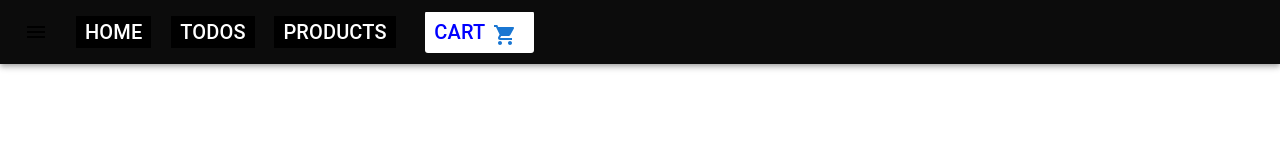
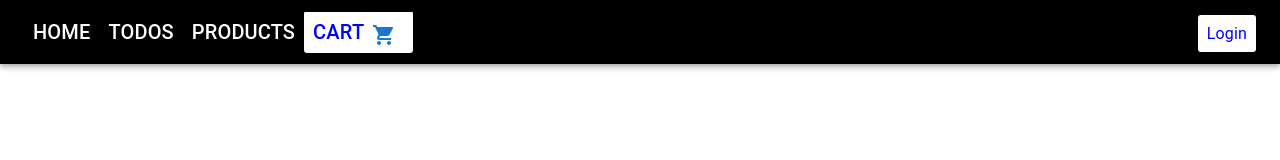
Before and after one commit to jawaharBala/E-Commerce-Project-React-MUI, a React (Create React App) app: page /cart in a window 1280 px wide. Shown: the top 160 px of the page. Built offline with nearby package versions, Linux system fonts and the light colour scheme; no server answers.

Commit message:
Api integration bug fixes

```diff
--- a/src/App.css
+++ b/src/App.css
@@ -1,7 +1,7 @@
-.App {
+/* .App {
   text-align: center;
   background-color: rgb(12, 12, 12);
   justify-content: center;
   display: flex;
 
-}
+} */
--- a/src/App.js
+++ b/src/App.js
@@ -25,20 +25,23 @@ function App() {
   }, []);
 
   useEffect(() => {
-    ProductUtils.cartCount(cart,setCount);
     postCart(cart);
+  }, [cart && count]);
+
+  useEffect(() => {
+    ProductUtils.cartCount(cart, setCount);
   }, [cart]);
 
   const getProducts = async () => {
     setLoading(true);
     try {
       const response = await axios.get("https://fakestoreapi.com/products");
-      setLoading(false);
       setProducts(
         response.data.map((elem) => {
           return { ...elem, cart: 1 };
         })
       );
+      setLoading(false);
     } catch (error) {
       console.log(error);
       setLoading(false);
@@ -53,18 +56,18 @@ function App() {
           "https://reacttodo-team-default-rtdb.firebaseio.com/cart.json",
           JSON.stringify(cart)
         )
-        .then((response) => console.log("put", response.data,'cart',cart));
+        .then((response) => {
+          console.log("put", response.data, "cart", cart);
+        });
     } catch (error) {
       console.log(error);
     }
   };
 
-  const getCart= async () => {
+  const getCart = async () => {
     try {
       await axios
-        .get(
-          "https://reacttodo-team-default-rtdb.firebaseio.com/cart.json"
-        )
+        .get("https://reacttodo-team-default-rtdb.firebaseio.com/cart.json")
         .then((response) => {
           console.log("getcart", response.data);
           setCart(response.data);
@@ -91,10 +94,10 @@ function App() {
                 products,
                 setProducts,
                 ProductUtils,
-                loading: loading,
+                loading,
                 error,
                 cart,
-                setCart
+                setCart,
               }}
             >
               <Products />
@@ -110,7 +113,7 @@ function App() {
                 setProducts,
                 cart,
                 setCart,
-                ProductUtils
+                ProductUtils,
               }}
             >
               <ViewProduct />
--- a/src/components/cards/CardPrimary.jsx
+++ b/src/components/cards/CardPrimary.jsx
@@ -16,7 +16,8 @@ function CardPrimary() {
     let filteredArray = todosContext.todos.filter((elem, index) => {
       return index !== id;
     });
-    todosContext.setTodos([...filteredArray]);
+    // todosContext.setTodos([...filteredArray]);
+    todosContext.postTodos(filteredArray,todosContext.setTodos);
   };
 
   const handleEdit = (elem, index) => {
@@ -35,14 +36,16 @@ function CardPrimary() {
     } else {
       let editedArray = todosContext.todos;
       editedArray[index] = { todo: editedTodo, done: elem.done };
-      todosContext.setTodos([...editedArray]);
+      // todosContext.setTodos([...editedArray]);
+      todosContext.postTodos(editedArray,todosContext.setTodos);
       setEditMode(false);
     }
   };
   const markDone = (elem, index) => {
     let changedArray = todosContext.todos;
     changedArray[index].done = !changedArray[index].done;
-    todosContext.setTodos([...changedArray]);
+    // todosContext.setTodos([...changedArray]);
+    todosContext.postTodos(changedArray,todosContext.setTodos);
 
   };
 
--- a/src/components/header/Header.jsx
+++ b/src/components/header/Header.jsx
@@ -6,7 +6,7 @@ import Toolbar from "@mui/material/Toolbar";
 import IconButton from "@mui/material/IconButton";
 import Typography from "@mui/material/Typography";
 import MenuIcon from "@mui/icons-material/Menu";
-import { FormControlLabel, Link as LinkMUI, Switch } from "@mui/material";
+import { Button } from "@mui/material";
 import { Link, NavLink } from "react-router-dom";
 import Badge from "@mui/material/Badge";
 import ShoppingCartIcon from "@mui/icons-material/ShoppingCart";
@@ -21,26 +21,25 @@ const StyledBadge = styled(Badge)(({ theme }) => ({
   },
 }));
 let activeStyle = {
-  textDecoration:'none',
-  backgroundColor:'white',
-  color:'blue',
-  padding:'9px',
-  borderRadius:'3px'
-
-}
+  textDecoration: "none",
+  backgroundColor: "white",
+  color: "blue",
+  padding: "9px",
+  borderRadius: "3px",
+};
 let inactiveStyle = {
-  textDecoration:'none',
-  backgroundColor:'black',
-  color:'white',
-  padding:'9px',
-  borderRadius:'3px'
-}
- function SearchAppBar({count}) {
+  textDecoration: "none",
+  backgroundColor: "black",
+  color: "white",
+  padding: "9px",
+  borderRadius: "3px",
+};
+function SearchAppBar({ count }) {
   return (
-    <Box sx={{ flexGrow: 1 }}>
-      <AppBar color="transparent" position="static">
+    <Box sx={{flexGrow:1, backgroundColor: "black" }}>
+      <AppBar color="transparent" position="static" >
         <Toolbar>
-          <IconButton
+          {/* <IconButton
             size="large"
             edge="start"
             color="inherit"
@@ -48,19 +47,16 @@ let inactiveStyle = {
             sx={{ mr: 2 }}
           >
             <MenuIcon />
-          </IconButton>
+          </IconButton> */}
           <Typography
             variant="h6"
-            noWrap
             component="div"
             sx={{ flexGrow: 0, display: { xs: "none", sm: "block" } }}
           >
             <NavLink
-            className='nav-link'
+              className="nav-link"
               to="/home"
-             style={({ isActive }) =>
-             isActive ? activeStyle : inactiveStyle
-           }
+              style={({ isActive }) => (isActive ? activeStyle : inactiveStyle)}
             >
               HOME
             </NavLink>
@@ -69,14 +65,12 @@ let inactiveStyle = {
             variant="h6"
             noWrap
             component="div"
-            sx={{ flexGrow: 0.05, display: { xs: "none", sm: "block" } }}
+            sx={{ flexGrow: 0, display: { xs: "none", sm: "block" } }}
           >
             <NavLink
-            className='nav-link'
+              className="nav-link"
               to="/todos"
-             style={({ isActive }) =>
-             isActive ? activeStyle : inactiveStyle
-           }
+              style={({ isActive }) => (isActive ? activeStyle : inactiveStyle)}
             >
               TODOS
             </NavLink>
@@ -89,11 +83,9 @@ let inactiveStyle = {
             sx={{ flexGrow: 0, display: { xs: "none", sm: "block" } }}
           >
             <NavLink
-            className='nav-link'
+              className="nav-link"
               to="/products"
-             style={({ isActive }) =>
-             isActive ? activeStyle : inactiveStyle
-           }
+              style={({ isActive }) => (isActive ? activeStyle : inactiveStyle)}
             >
               PRODUCTS
             </NavLink>
@@ -102,17 +94,19 @@ let inactiveStyle = {
             variant="h6"
             noWrap
             component="div"
-            sx={{ flexGrow: 0.075, display: { xs: "none", sm: "block" }, marginTop:'3px' }}
+            sx={{
+              flexGrow: 0,
+              display: { xs: "none", sm: "block" },
+              marginTop: "3px",
+            }}
           >
             <NavLink
-            className='nav-link'
+              className="nav-link"
               to="/cart"
-             style={({ isActive }) =>
-             isActive ? activeStyle : inactiveStyle
-           }
+              style={({ isActive }) => (isActive ? activeStyle : inactiveStyle)}
             >
               CART
-              <IconButton aria-label="cart" sx={{marginTop:'3px'}}>
+              <IconButton aria-label="cart" sx={{ marginTop: "3px" }}>
                 <Badge badgeContent={count} color="primary">
                   <ShoppingCartIcon color="primary" />
                 </Badge>
@@ -125,9 +119,28 @@ let inactiveStyle = {
           >
             <FormControlLabel control={<Switch />} label="Dark Mode" />
           </Typography> */}
+
+            <Typography
+              sx={{
+               marginLeft:'auto',
+                display: { xs: "none", sm: "block" },
+                marginTop: "3px",
+              }}
+            >
+              <NavLink
+                className="nav-link"
+                to="/cart"
+                style={({ isActive }) =>
+                  isActive ? activeStyle : inactiveStyle
+                }
+              >
+                Login
+              </NavLink>
+            </Typography>
+
         </Toolbar>
       </AppBar>
     </Box>
   );
-};
+}
 export default memo(SearchAppBar);
--- a/src/components/inputField/InputField.jsx
+++ b/src/components/inputField/InputField.jsx
@@ -16,19 +16,25 @@ const InputField = () => {
     getTodos();
   }, []);
 
+  // useEffect(() => {
+  //   postTodos(todos);
+  // }, [todos && todosPresent]);
+
   useEffect(() => {
     setInputString("");
-     postTodos(todos);
   }, [todos]);
 
-  const postTodos = async (todo) => {
+  const postTodos = async (todo, setTodos) => {
     try {
       await axios
         .put(
           "https://reacttodo-team-default-rtdb.firebaseio.com/todo.json",
           JSON.stringify(todo)
         )
-        .then((response) => console.log("put", response.data,'todos',todo));
+        .then((response) => {
+          setTodos([...todo])
+          console.log("put", response.data, "todos", todo);
+        });
     } catch (error) {
       console.log(error);
     }
@@ -37,9 +43,7 @@ const InputField = () => {
   const getTodos = async () => {
     try {
       await axios
-        .get(
-          "https://reacttodo-team-default-rtdb.firebaseio.com/todo.json"
-        )
+        .get("https://reacttodo-team-default-rtdb.firebaseio.com/todo.json")
         .then((response) => {
           console.log("get", response.data);
           setTodos(response.data);
@@ -61,19 +65,18 @@ const InputField = () => {
   const handleClick = () => {
     setTodosPresent(true);
     if (todos?.length > 0) {
-      let newTodos = [...todos, { todo: inputString, done: false }]
+      let newTodos = [...todos, { todo: inputString, done: false }];
       setTodos(newTodos);
       postTodos(newTodos);
     } else {
       setTodos([{ todo: inputString, done: false }]);
       postTodos([{ todo: inputString, done: false }]);
     }
-
-
   };
 
   const clearTodos = () => {
-    setTodos([]);
+    // setTodos([]);
+    postTodos([],setTodos);
   };
 
   useEffect(() => {
@@ -87,7 +90,9 @@ const InputField = () => {
 
   return (
     <>
-      <TodoStore.Provider value={{ todos: todos, setTodos: setTodos }}>
+      <TodoStore.Provider
+        value={{ todos: todos, setTodos: setTodos, postTodos }}
+      >
         <div className="input-container">
           <TextField
             placeholder=""
@@ -96,7 +101,6 @@ const InputField = () => {
             onChange={handleChange}
             type="text"
             value={inputString}
-
             className="input"
           />
           <br></br>
--- a/src/components/products/ProductCard.jsx
+++ b/src/components/products/ProductCard.jsx
@@ -27,8 +27,7 @@ const ProductCard = ({
     <>
       <Card
         sx={{
-          maxWidth: 650,
-          paddingTop: "2vh",
+          maxWidth: 560,
           borderWidth: "2px",
           borderStyle: "solid",
           margin: "1vh",
@@ -42,14 +41,14 @@ const ProductCard = ({
         ></CardHeader>
         <div style={{ display: "flex", flexwrap: "wrap" }}>
           <CardMedia
-            sx={{ width: 280 }}
+            sx={{ width: 220 }}
             component="img"
-            alt="Picture"
+            alt={`${prod.title}`}
             height="auto"
             image={prod.image}
           />
           <CardContent>
-            <Typography width="300px" variant="body1" color="text.secondary">
+            <Typography width="290px" variant="body1" color="text.secondary">
               {prod.description}
             </Typography>
             <CardActions>
@@ -65,7 +64,7 @@ const ProductCard = ({
             </CardActions>
           </CardContent>
         </div>
-        <CardContent>
+        <CardActions disableSpacing>
           <Button
             onClick={() => {
               updateCount("minus", prod, products, setProducts);
@@ -104,7 +103,7 @@ const ProductCard = ({
           >
             Remove from  cart
           </Button>) :(null)}
-        </CardContent>
+        </CardActions>
       </Card>
     </>
   );
--- a/src/components/products/ViewProduct.jsx
+++ b/src/components/products/ViewProduct.jsx
@@ -102,6 +102,7 @@ const ViewProduct = () => {
             </div>
           ) : (
             <>
+              <div style={{display:'flex', flexwrap:'wrap'}}>
                 <Card
                   style={{
                     maxWidth: 800,
@@ -117,10 +118,13 @@ const ViewProduct = () => {
                   <div style={{ display: "flex", flexwrap: "wrap" }}>
                     <CardMedia
                       component="img"
-                    sx={{ width: "250px" }}
+                      sx={{ width: "600" }}
                       height="auto"
                       image={product.image}
                     />
+                  </div>
+                </Card>
+                <div style={{ display: "flex", flexDirection: "column" }}>
                   <CardContent>
                     <Typography
                       width="350px"
@@ -130,7 +134,7 @@ const ViewProduct = () => {
                       {product.description}
                     </Typography>
                   </CardContent>
-                </div>
+                  <div style={{ textAlign:'center'}}>
                     <CardContent>
                       <Button
                         onClick={() => {
@@ -161,25 +165,38 @@ const ViewProduct = () => {
                         sx={{ margin: "4px" }}
                         aria-label="add to cart"
                         onClick={() => {
-                      context.ProductUtils.updateCart("change", product, context.cart,context.setCart);
+                          context.ProductUtils.updateCart(
+                            "change",
+                            product,
+                            context.cart,
+                            context.setCart
+                          );
                         }}
                         variant="contained"
                         startIcon={<AddShoppingCartIcon />}
                       >
                         Add to cart
                       </Button>
-                 {context.ProductUtils.productInCart(product,context.cart).length> 0 ? (<Button
+                      <br />
+                      {context.ProductUtils.productInCart(product, context.cart)?.length > 0 ? (
+                        <Button
+                          sx={{ margin: "2px" }}
                           color="error"
                           aria-label="Remove from cart"
                           onClick={() => {
-              context.ProductUtils.updateCart("remove", product, context.cart,context.setCart);
+                            context.ProductUtils.updateCart(
+                              "remove",
+                              product,
+                              context.cart,
+                              context.setCart
+                            );
                           }}
                           variant="outlined"
-
                           startIcon={<RemoveShoppingCartIcon color="error" />}
                         >
-            Remove from  cart
-          </Button>) :(null)}
+                          Remove from cart
+                        </Button>
+                      ) : null}
                       <IconButton aria-label="share">
                         <Snackbar
                           open={open}
@@ -188,10 +205,11 @@ const ViewProduct = () => {
                           message="Product added to cart!"
                           action={action}
                         />
-                    <ShareIcon />
                       </IconButton>
                     </CardContent>
-              </Card>
+                  </div>
+                </div>
+              </div>
             </>
           )}
         </>
--- a/src/components/products/productUtils.jsx
+++ b/src/components/products/productUtils.jsx
@@ -1,10 +1,29 @@
-const productInCart =(product,cart)=> cart?.filter((prod) => {
+import axios  from 'axios';
+
+
+
+const productInCart = (product, cart) =>
+  cart?.filter((prod) => {
     return prod.id === product.id;
   });
 
-  const updateCart = (action, product,cart,setCart) => {
+  const postCart = async (cart) => {
+    try {
+      await axios
+        .put(
+          "https://reacttodo-team-default-rtdb.firebaseio.com/cart.json",
+          JSON.stringify(cart)
+        )
+        .then((response) => {
+          console.log("put", response.data, "cart", cart);
+        });
+    } catch (error) {
+      console.log(error);
+    }
+  };
 
-    if (productInCart(product,cart)?.length > 0) {
+const updateCart = (action, product, cart, setCart) => {
+  if (productInCart(product, cart)?.length > 0) {
     if (action === "change") {
       let newCart = cart.map((prod) => {
         if (prod.id === product.id) {
@@ -18,14 +37,17 @@ const productInCart =(product,cart)=> cart?.filter((prod) => {
       });
       setCart([...newCart]);
     }
-    } else if (cart?.length>0 && action === 'change') {
+  } else if (cart?.length > 0 && action === "change") {
     setCart([...cart, product]);
-    } else if(action ==='change'){
-        setCart([product])
+  } else if (action === "change") {
+    setCart([product]);
   }
+
+  // postCart(cart);
+  // console.log('postCart', cart)
 };
 
-  const cartCount = (cart,setCount) => {
+const cartCount = (cart, setCount) => {
   let cartCounter = [];
   if (cart && cart?.length > 0) {
     cartCounter = cart
@@ -60,11 +82,10 @@ const productInCart =(product,cart)=> cart?.filter((prod) => {
     settermethod([...newProdArray]);
   }
 };
- const ProductUtils =  {
+const ProductUtils = {
   productInCart,
   updateCart,
   updateCount,
-    cartCount
-
+  cartCount,
 };
 export default ProductUtils;
```
Lines whose indentation alone changed are shown as unchanged.
